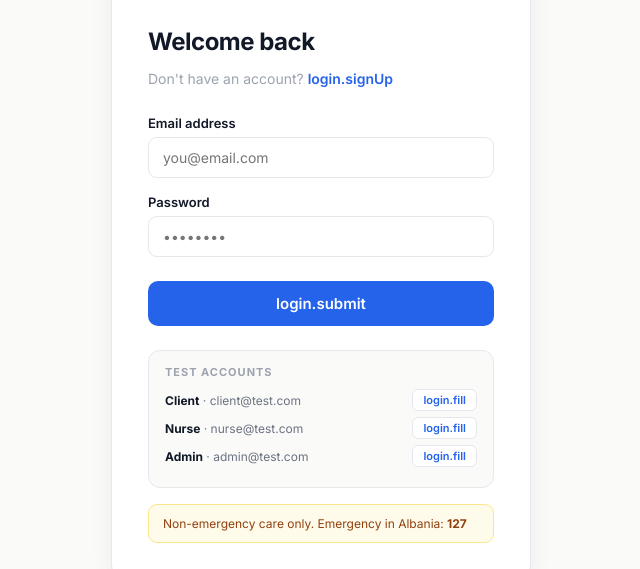
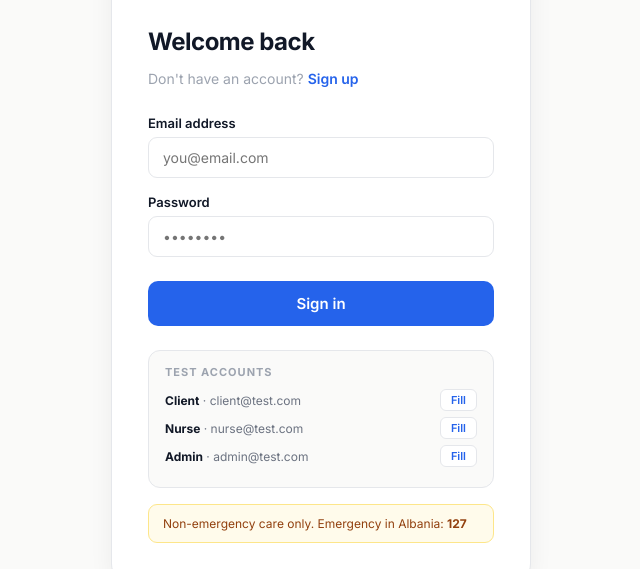
Before and after one commit to KeisNebelli/vonaxitynew, a Next.js app in the folder frontend/: page /en/login in a window 1280 px wide. Shown: the part 146-715 px from the top of the page, without its empty margins (319-959 px from the left). Built offline with nearby package versions, Linux system fonts and the light colour scheme; no server answers.

Commit message:
Fix login translations - inline fallback tr() function

```diff
--- a/frontend/app/[lang]/login/page.jsx
+++ b/frontend/app/[lang]/login/page.jsx
@@ -12,6 +12,13 @@ export default function LoginPage({ params }) {
   const router = useRouter();
   const [uiLang, setUiLang] = useState(lang || 'en');
   const switchLang = (l) => { setUiLang(l); document.cookie=`vonaxity-locale=${l};path=/;max-age=31536000`; localStorage.setItem('vonaxity-lang',l); };
+
+  // Inline translations as fallback in case t() fails
+  const TR = {
+    en: { title:'Welcome back', noAccount:"Don't have an account?", signUp:'Sign up', email:'Email address', password:'Password', submit:'Sign in', loading:'Signing in...', fill:'Fill' },
+    sq: { title:'Mirë se keni ardhur', noAccount:'Nuk keni llogari?', signUp:'Regjistrohu', email:'Adresa e email-it', password:'Fjalëkalimi', submit:'Hyr', loading:'Duke hyrë...', fill:'Plotëso' },
+  };
+  const tr = (key) => TR[uiLang]?.[key] || TR.en[key] || key;
   const [form, setForm] = useState({ email: '', password: '' });
   const [error, setError] = useState('');
   const [loading, setLoading] = useState(false);
@@ -47,23 +54,23 @@ export default function LoginPage({ params }) {
           </div>
         </div>
 
-        <h1 style={{ fontSize:24, fontWeight:700, color:C.textPrimary, letterSpacing:'-0.5px', marginBottom:8 }}>{t(uiLang,'login.title')}</h1>
+        <h1 style={{ fontSize:24, fontWeight:700, color:C.textPrimary, letterSpacing:'-0.5px', marginBottom:8 }}>{tr('title')}</h1>
         <p style={{ fontSize:14, color:C.textTertiary, marginBottom:28 }}>
-          {t(uiLang,'login.noAccount')} <Link href={`/${lang}/signup`} style={{ color:C.primary, fontWeight:600 }}>{t(uiLang,'login.signUp')}</Link>
+          {tr('noAccount')} <Link href={`/${lang}/signup`} style={{ color:C.primary, fontWeight:600 }}>{tr('signUp')}</Link>
         </p>
 
         <form onSubmit={handleLogin}>
           <div style={{ marginBottom:16 }}>
-            <label style={{ fontSize:13, fontWeight:600, color:C.textPrimary, display:'block', marginBottom:6 }}>{t(uiLang,'login.email')}</label>
+            <label style={{ fontSize:13, fontWeight:600, color:C.textPrimary, display:'block', marginBottom:6 }}>{tr('email')}</label>
             <input style={inp} type="email" placeholder="you@email.com" required value={form.email} onChange={e=>setForm({...form,email:e.target.value})} />
           </div>
           <div style={{ marginBottom:24 }}>
-            <label style={{ fontSize:13, fontWeight:600, color:C.textPrimary, display:'block', marginBottom:6 }}>{t(uiLang,'login.password')}</label>
+            <label style={{ fontSize:13, fontWeight:600, color:C.textPrimary, display:'block', marginBottom:6 }}>{tr('password')}</label>
             <input style={inp} type="password" placeholder="••••••••" required value={form.password} onChange={e=>setForm({...form,password:e.target.value})} />
           </div>
           {error && <div style={{ background:C.errorLight, border:`1px solid #FECACA`, borderRadius:9, padding:'11px 14px', fontSize:13, color:C.error, marginBottom:16 }}>{error}</div>}
           <button type="submit" disabled={loading} style={{ width:'100%', background:C.primary, color:'#fff', border:'none', borderRadius:10, padding:'13px', fontSize:15, fontWeight:600, cursor:'pointer', opacity:loading?0.7:1 }}>
-            {loading ? t(uiLang,'login.loading') : t(uiLang,'login.submit')}
+            {loading ? tr('loading') : tr('submit')}
           </button>
         </form>
 
@@ -73,7 +80,7 @@ export default function LoginPage({ params }) {
             <div key={role} style={{ display:'flex', justifyContent:'space-between', alignItems:'center', fontSize:12, color:C.textSecondary, marginBottom:6 }}>
               <span><strong style={{ color:C.textPrimary }}>{role}</strong> · {email}</span>
               <button onClick={()=>setForm({email,password:pass})} style={{ fontSize:11, padding:'3px 10px', borderRadius:6, border:`1px solid ${C.border}`, background:C.bgWhite, cursor:'pointer', color:C.primary, fontWeight:600 }}>
-                {t(uiLang,'login.fill')}
+                {tr('fill')}
               </button>
             </div>
           ))}
```
